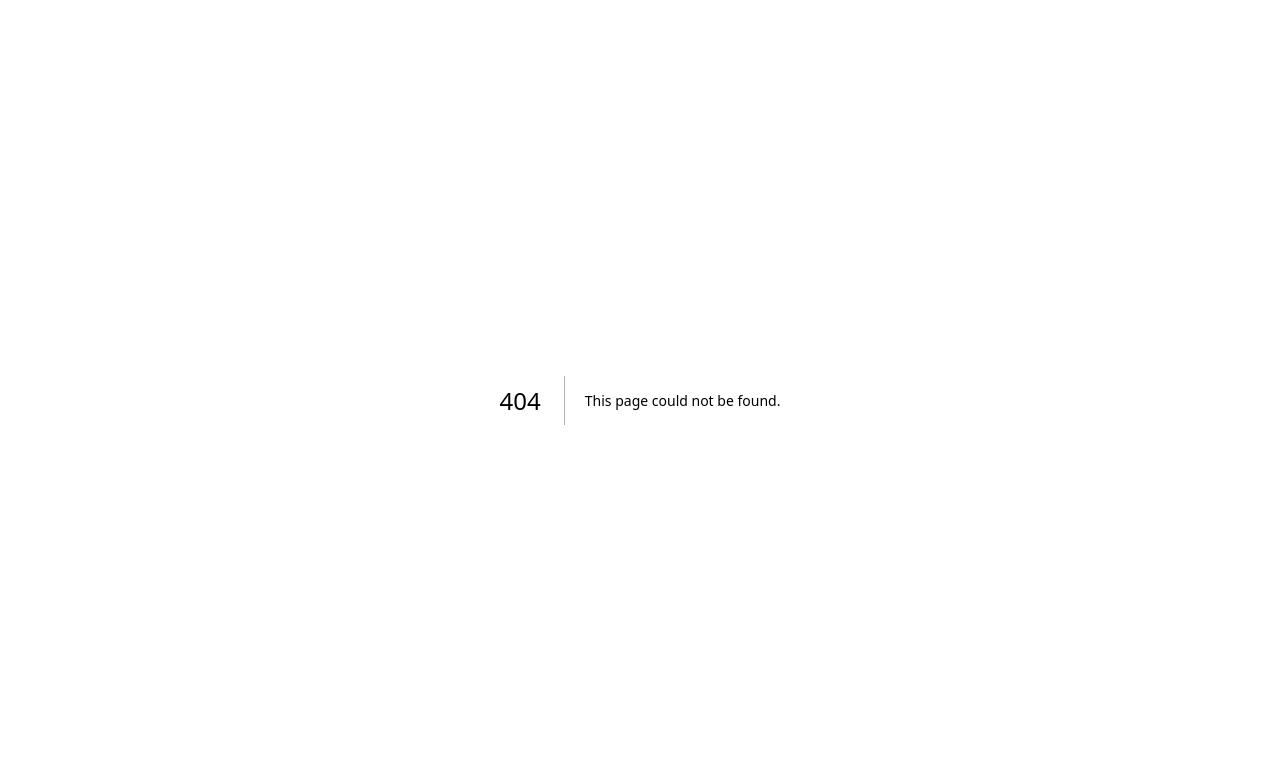
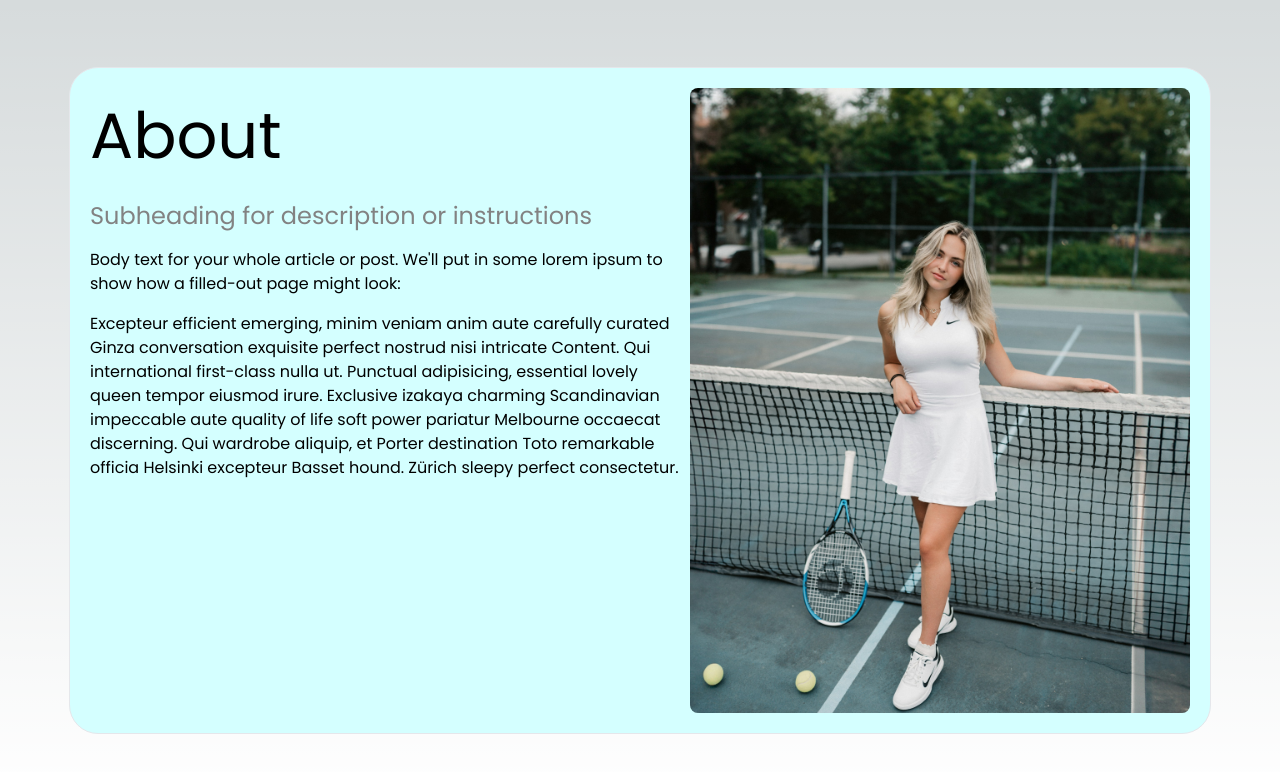
Before and after one commit to toolboardy/frontend-web, a Next.js app: page /about in a window 1280 px wide. Before the commit this address had no page. Shown: the top 772 px of the page. Built offline with nearby package versions, Linux system fonts and the light colour scheme.

Commit message:
feat: aniadir componente about.

```diff
--- /dev/null
+++ b/src/app/about/page.jsx
@@ -0,0 +1,10 @@
+import About from "@/components/About";
+import imgAndrePortesiExample from "../../../public/andre-portolesi-4yz1a6z4qTg-unsplash.jpg";
+
+export default function Page() {
+  return (
+    <main className="flex flex-col items-center justify-center w-screen h-screen">
+      <About className="mt-10" srcImage={imgAndrePortesiExample} />
+    </main>
+  );
+}
--- /dev/null
+++ b/src/components/About/index.jsx
@@ -0,0 +1,42 @@
+import Image from "next/image";
+
+export default function About({ className, srcImage }) {
+  return (
+    <div
+      className={`border rounded-[29px] bg-[#d4ffff] flex w-fit h-fit p-5 gap-4${
+        className || ""
+      }`}
+    >
+      <div className="max-w-[600px] flex flex-col gap-4">
+        <h2 className="font-[900px] text-[64px] text-black">About</h2>
+        <h3 className="text-[#828282] text-2xl">
+          Subheading for description or instructions
+        </h3>
+        <p className="text-black">
+          Body text for your whole article or post. We&apos;ll put in some lorem
+          ipsum to show how a filled-out page might look:
+        </p>
+        <p className="text-black">
+          Excepteur efficient emerging, minim veniam anim aute carefully curated
+          Ginza conversation exquisite perfect nostrud nisi intricate Content.
+          Qui international first-class nulla ut. Punctual adipisicing,
+          essential lovely queen tempor eiusmod irure. Exclusive izakaya
+          charming Scandinavian impeccable aute quality of life soft power
+          pariatur Melbourne occaecat discerning. Qui wardrobe aliquip, et
+          Porter destination Toto remarkable officia Helsinki excepteur Basset
+          hound. Zürich sleepy perfect consectetur.
+        </p>
+      </div>
+
+      <div className="w-[500px] h-auto">
+        <Image
+          className="w-full h-full object-cover rounded-[8px]"
+          src={srcImage}
+          alt="Picture of the author"
+          width={1024}
+          height={1024}
+        />
+      </div>
+    </div>
+  );
+}
```
Also changed, not shown: public/andre-portolesi-4yz1a6z4qTg-unsplash.jpg (added).
